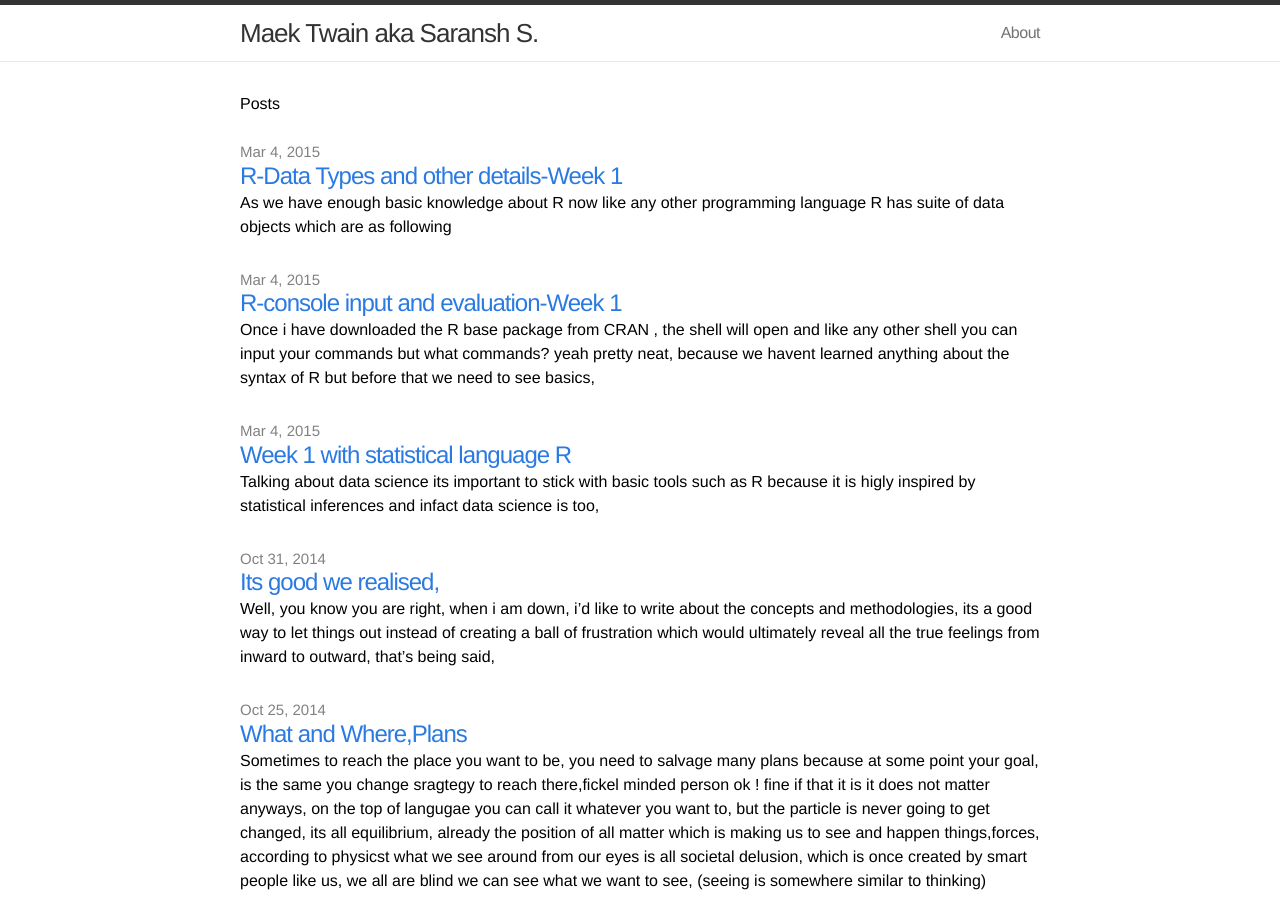
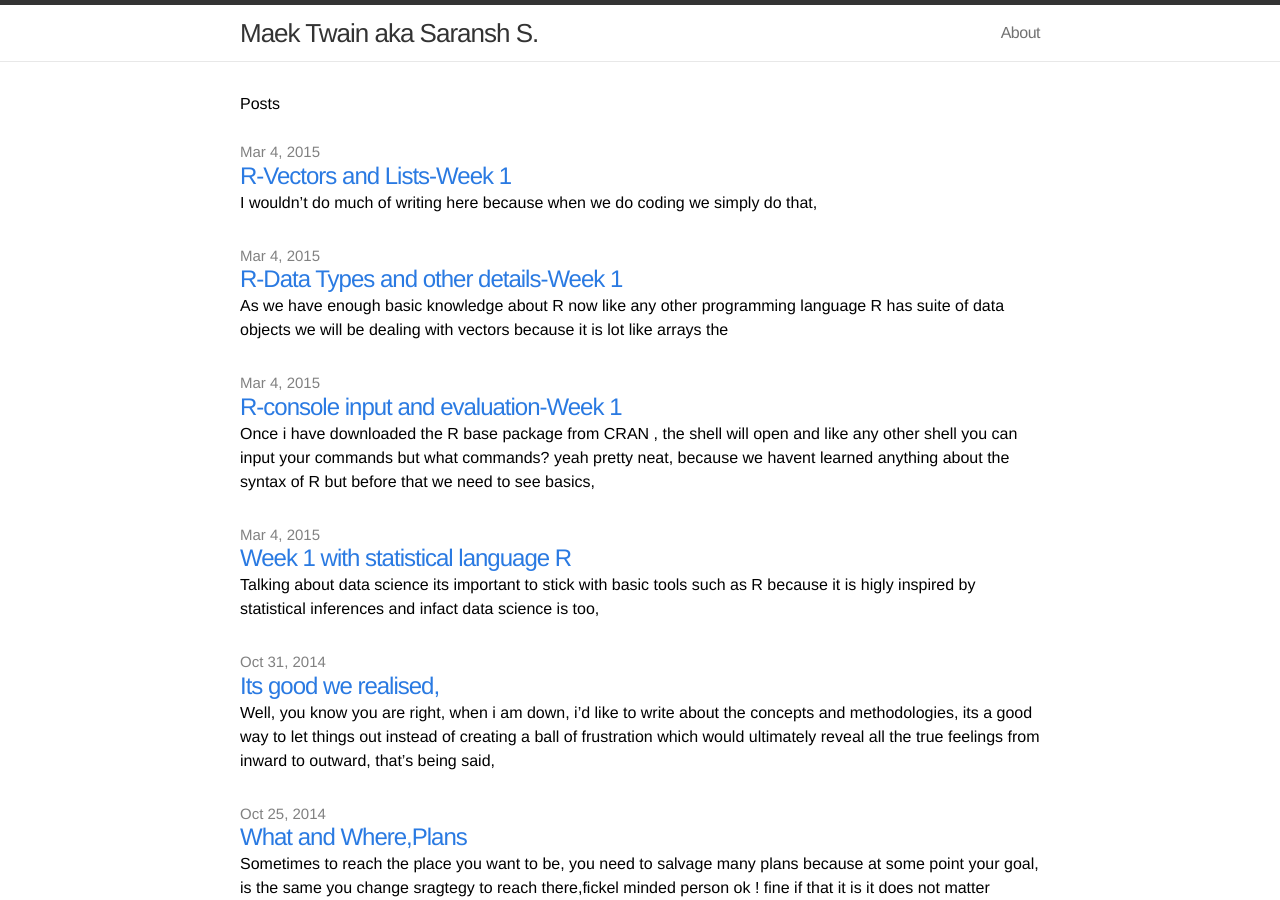
Before and after one commit to theupscale/maektwain.github.io, a Jekyll site: the page built from index.html, in a window 1280 px wide and 900 px high. Built offline with Jekyll 4.4.1, drawn with Linux system fonts in a browser that asks for light colours.

Commit message:
New more solid codes added

```diff
--- a/_posts/2015-03-04-r-data-types-week-one.markdown
+++ b/_posts/2015-03-04-r-data-types-week-one.markdown
@@ -6,7 +6,8 @@ categories: r
 author: Saransh Sharma
 ---
 
-As we have enough basic knowledge about R now like any other programming language R has suite of data objects which are as following
+As we have enough basic knowledge about R now like any other programming language R has suite of data objects we will be dealing with vectors
+because it is lot like arrays the
 
 ###Objects
 R has five atomic classes of objects
@@ -41,3 +42,7 @@ R objects can have attributes
 - other user-defined attributes/metadata
 
 Attributes of an object can be accessed using `attributes()` function
+
+###Examples
+
+In the next blog!
--- /dev/null
+++ b/_posts/2015-03-04-r-vectors-and-lists-week-one.markdown
@@ -0,0 +1,45 @@
+---
+layout: post
+title:  "R-Vectors and Lists-Week 1"
+date:   2015-03-04 23:12:00
+categories: r
+author: Saransh Sharma
+---
+
+I wouldn't do much of writing here because when we do coding we simply do that,
+
+###Creating Vectors --How to create vectors in R
+
+The `c()` function can be used to create vectors of objects
+
+{% highlight R %}
+    x <- c (0.5,0.6) ##numeric
+    x <- c (TRUE,FALSE) ##logical
+    x <- c (T,F) ##logical
+    x <- c ("a", "saransh sharma", "any") ##character
+    x <- c (9:29) ##integer
+    x <- c (1+0i, 2+4i) ##complex
+{% endhighlight %}
+
+Use the `vector()` function
+
+{% highlight R %}
+    x <- vector ("numeric", length = 10)
+    x
+    [1] 0 0 0 0 0 0 0 0 0 0
+
+{% endhighlight %}
+
+###Mixing Onjects
+
+{% highlight R %}
+    y <- c (1.7, "a")  ## R will treat this as character because of the object high value in decimal comparison like 1.7 < "a" and here "a" is equal to 96 in decimal you can also compare in r console like this
+                       ## "a" < 1
+                       ## it will return FALSE
+    y <- c (TRUE, 2)   ## numeric
+    y <- c ("a", TRUE) ##character
+
+
+{% endhighlight %}
+
+When different objects are mixed in a vector coercion occurs which makes he
```
Also changed, not shown: .c9/metadata/workspace/_posts/2014-07-27-all-the-math-you-will-ever-need.markdown, .c9/metadata/workspace/_posts/2015-03-04-r-data-types-week-one.markdown, .c9/metadata/workspace/_posts/2015-03-04-r-vectors-and-lists-week-one.markdown (added), 1 other file.
